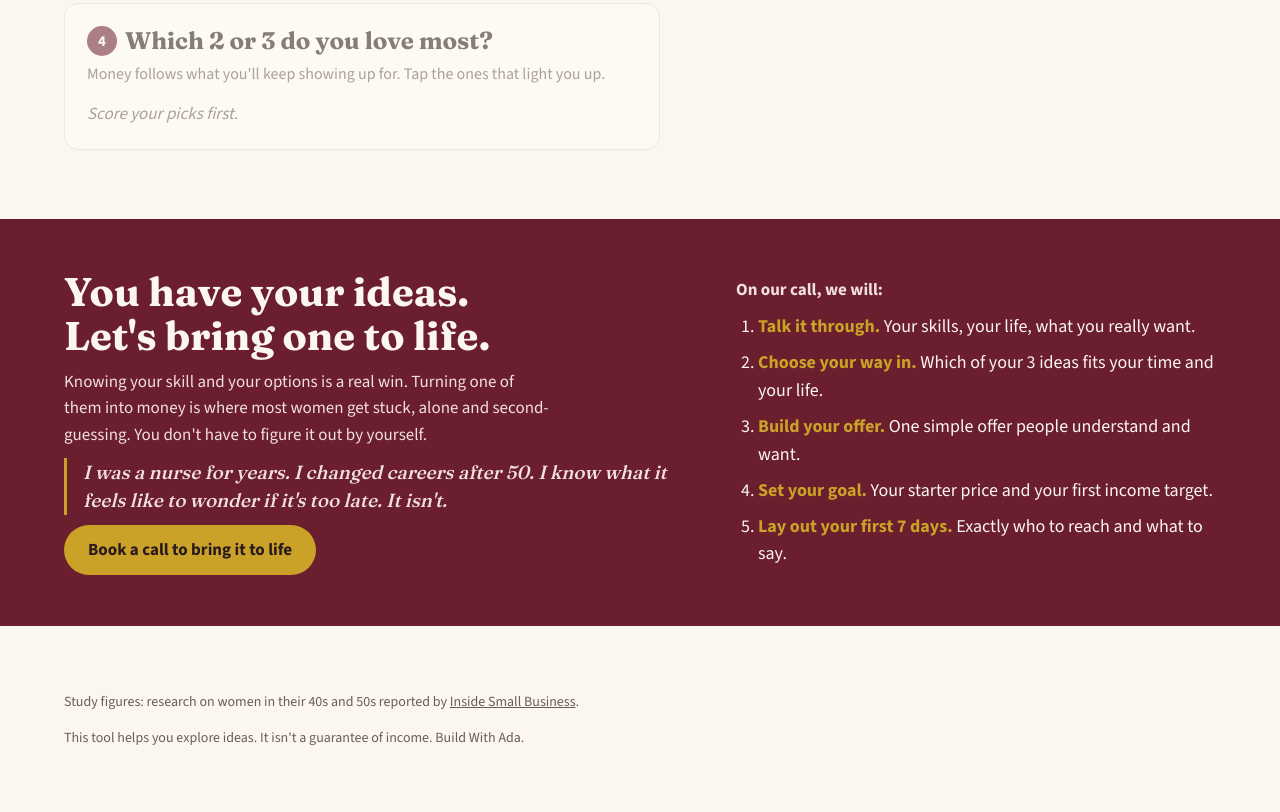
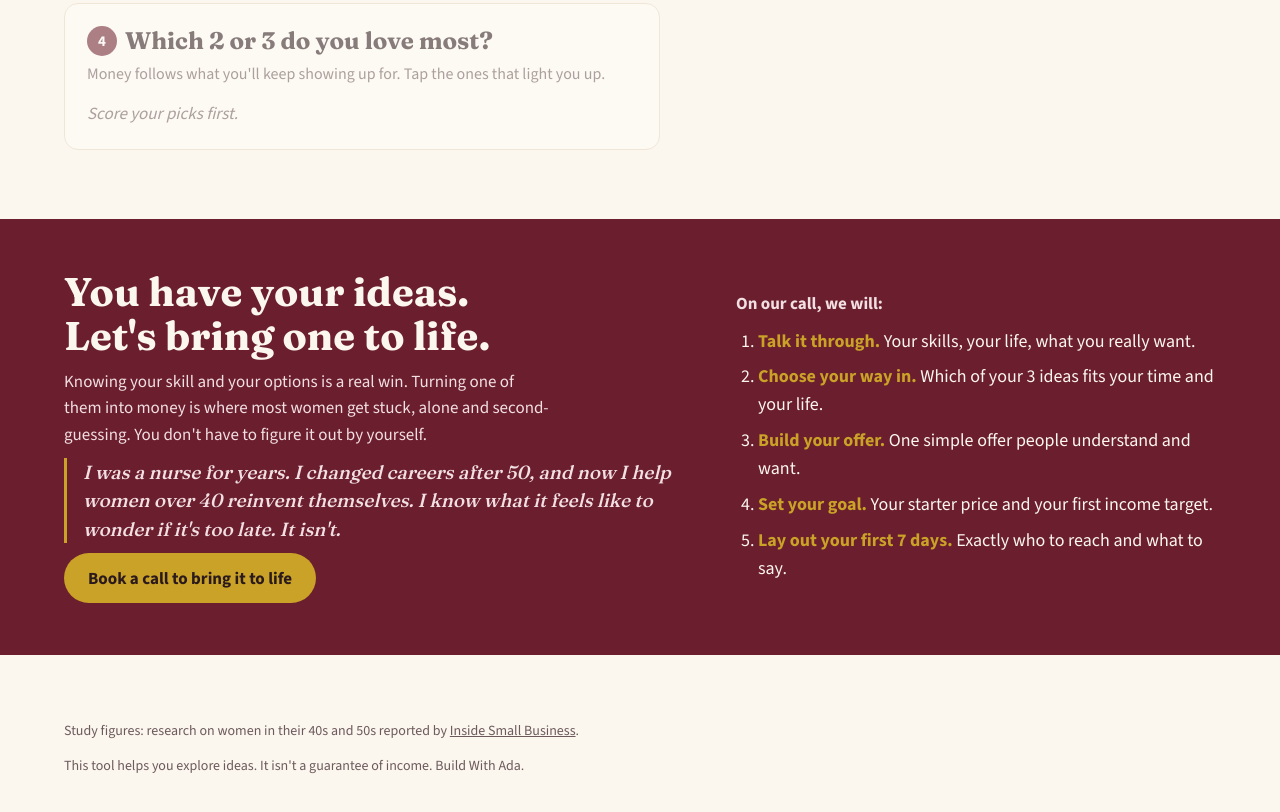
Before and after one commit to linctrader-glitch/skill-finder, a plain HTML site: page index.html in a window 1280 px wide. Shown: the part 1877-2689 px from the top of the page. Drawn offline with nearby package versions, Linux system fonts and the light colour scheme.

Commit message:
Update Ada's story line
Co-Authored-By: Claude Opus 5.5 <noreply@anthropic.com>
Claude-Session: https://claude.ai/code/session_01NjBxkxW36PBatzzHnTUVmQ

```diff
--- a/index.html
+++ b/index.html
@@ -177,7 +177,7 @@ footer{font-size:14px;color:var(--soft)}
   <div>
     <h2>You have your ideas. Let's bring one to life.</h2>
     <p>Knowing your skill and your options is a real win. Turning one of them into money is where most women get stuck, alone and second-guessing. You don't have to figure it out by yourself.</p>
-    <p class="story">I was a nurse for years. I changed careers after 50. I know what it feels like to wonder if it's too late. It isn't.</p>
+    <p class="story">I was a nurse for years. I changed careers after 50, and now I help women over 40 reinvent themselves. I know what it feels like to wonder if it's too late. It isn't.</p>
     <a class="btn gold" id="book2" href="#">Book a call to bring it to life</a>
   </div>
   <div>
```
